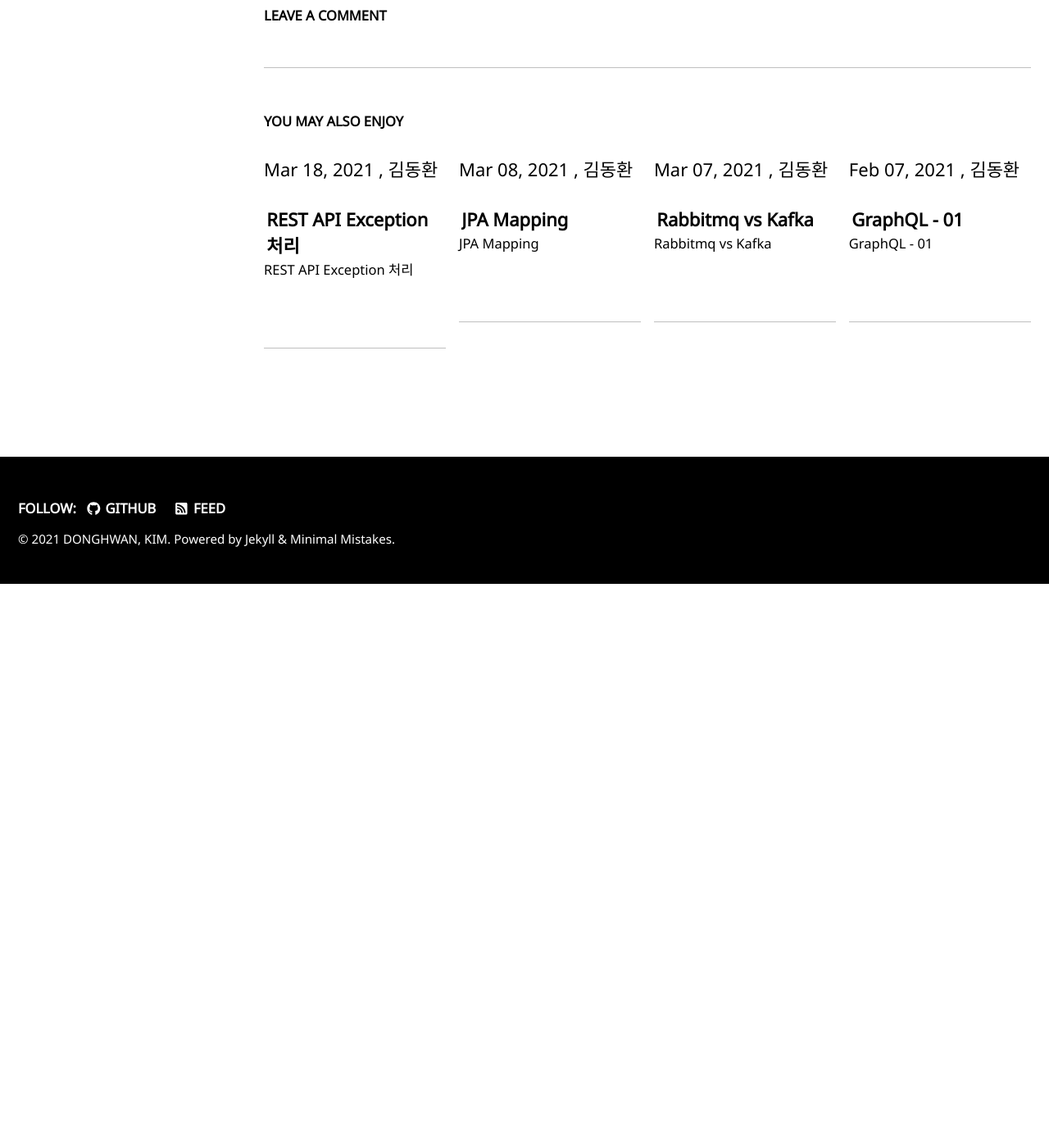
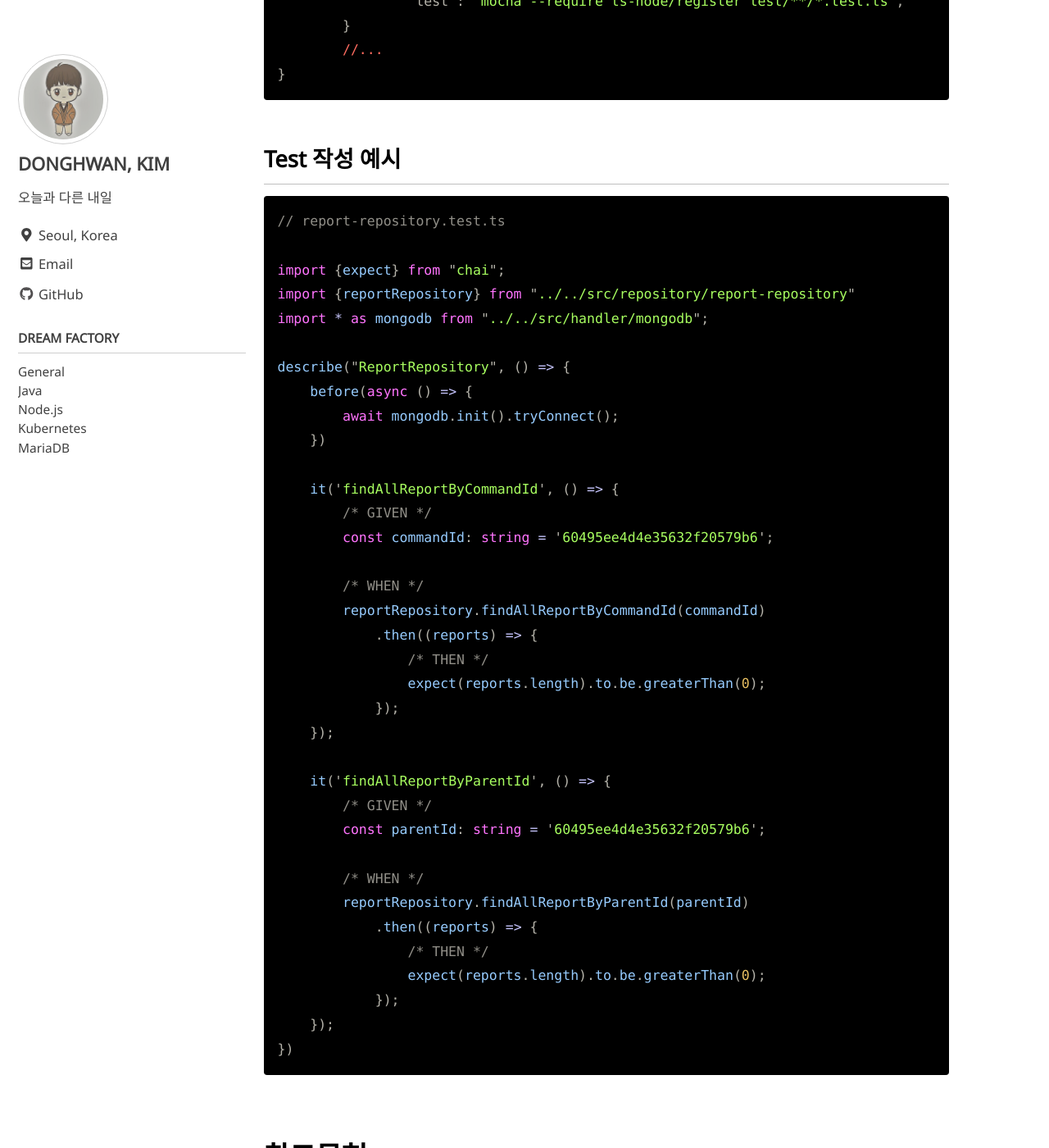
Before and after one commit to yearnlune/yearnlune.github.io, a Jekyll site: the page built from _posts/2021-03-15-node-test-with-mocha.md, in a window 1280 px wide and 1400 px high, scrolled down 3608 px. Shown: the whole window at 82% size. Built offline with Jekyll 4.4.1, drawn with Linux system fonts in a browser that asks for light colours; cached includes are drawn as plain includes; comment, search, counter and statistics services are not loaded; before the commit the page ends 4321 px from its top, so only the background shows below that; some of the changed text lies outside the part shown.

Commit message:
fix: Added contents to 'node-test-with-mocha'

````diff
--- a/_posts/2021-03-15-node-test-with-mocha.md
+++ b/_posts/2021-03-15-node-test-with-mocha.md
@@ -95,6 +95,77 @@ afterEach(function() {
 ```
 
 
+# 따라해보기
+
+## 디렉토리 구조 예시
+
+```json
+├─node_modules
+├─src
+│  ├─graphql
+│  ├─handler
+│  ├─model
+│  ├─repository
+│  ├─schema
+│  └─service
+└─test
+    └─repository
+```
+
+## Test 기본 설정
+
+```json
+// package.json
+{
+	//...
+	"scripts": {
+		"test": "mocha --require ts-node/register test/**/*.test.ts",
+	}
+	//...
+}
+```
+
+## Test 작성 예시
+
+```tsx
+// report-repository.test.ts
+
+import {expect} from "chai";
+import {reportRepository} from "../../src/repository/report-repository"
+import * as mongodb from "../../src/handler/mongodb";
+
+describe("ReportRepository", () => {
+    before(async () => {
+        await mongodb.init().tryConnect();
+    })
+
+    it('findAllReportByCommandId', () => {
+        /* GIVEN */
+        const commandId: string = '60495ee4d4e35632f20579b6';
+
+        /* WHEN */
+        reportRepository.findAllReportByCommandId(commandId)
+            .then((reports) => {
+                /* THEN */
+                expect(reports.length).to.be.greaterThan(0);
+            });
+    });
+
+    it('findAllReportByParentId', () => {
+        /* GIVEN */
+        const parentId: string = '60495ee4d4e35632f20579b6';
+
+        /* WHEN */
+        reportRepository.findAllReportByParentId(parentId)
+            .then((reports) => {
+                /* THEN */
+                expect(reports.length).to.be.greaterThan(0);
+            });
+    });
+})
+```
+
+
 # 참고문헌
 
 [https://mochajs.org/](https://mochajs.org/)
````
